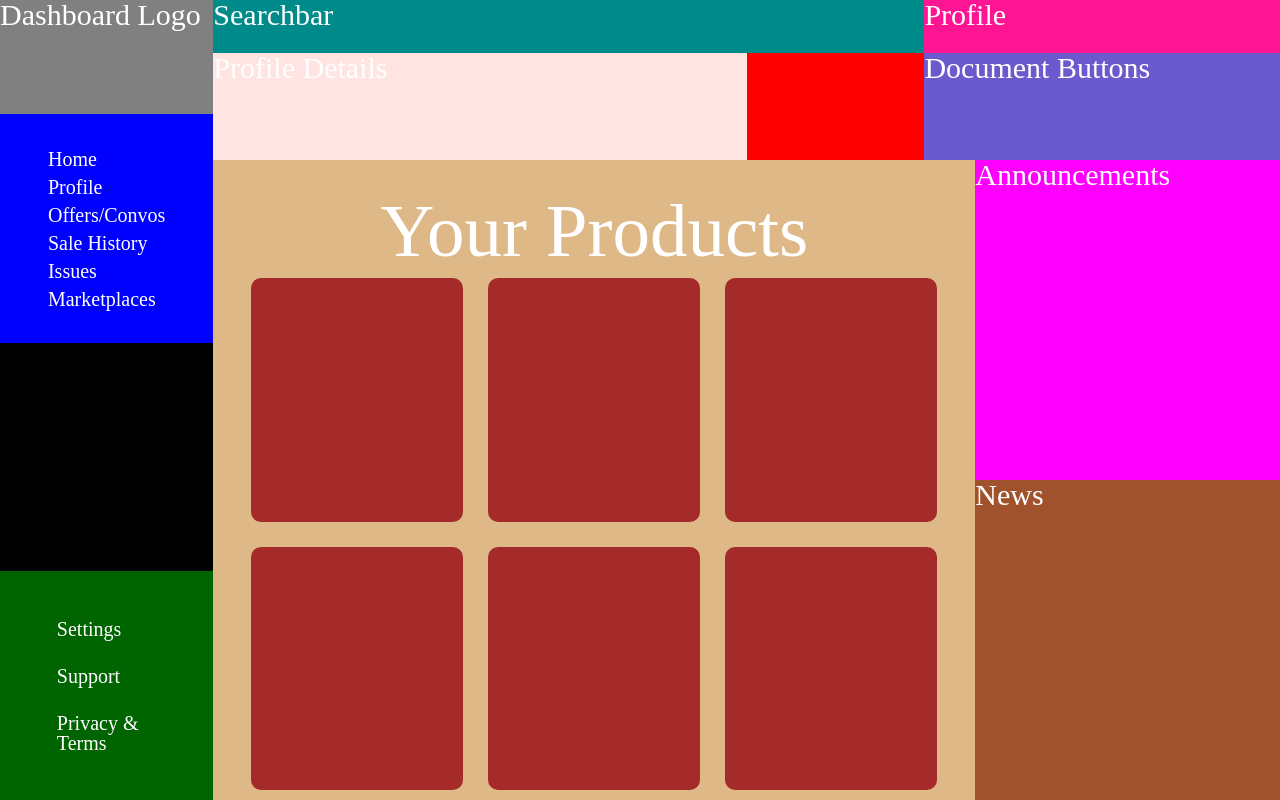
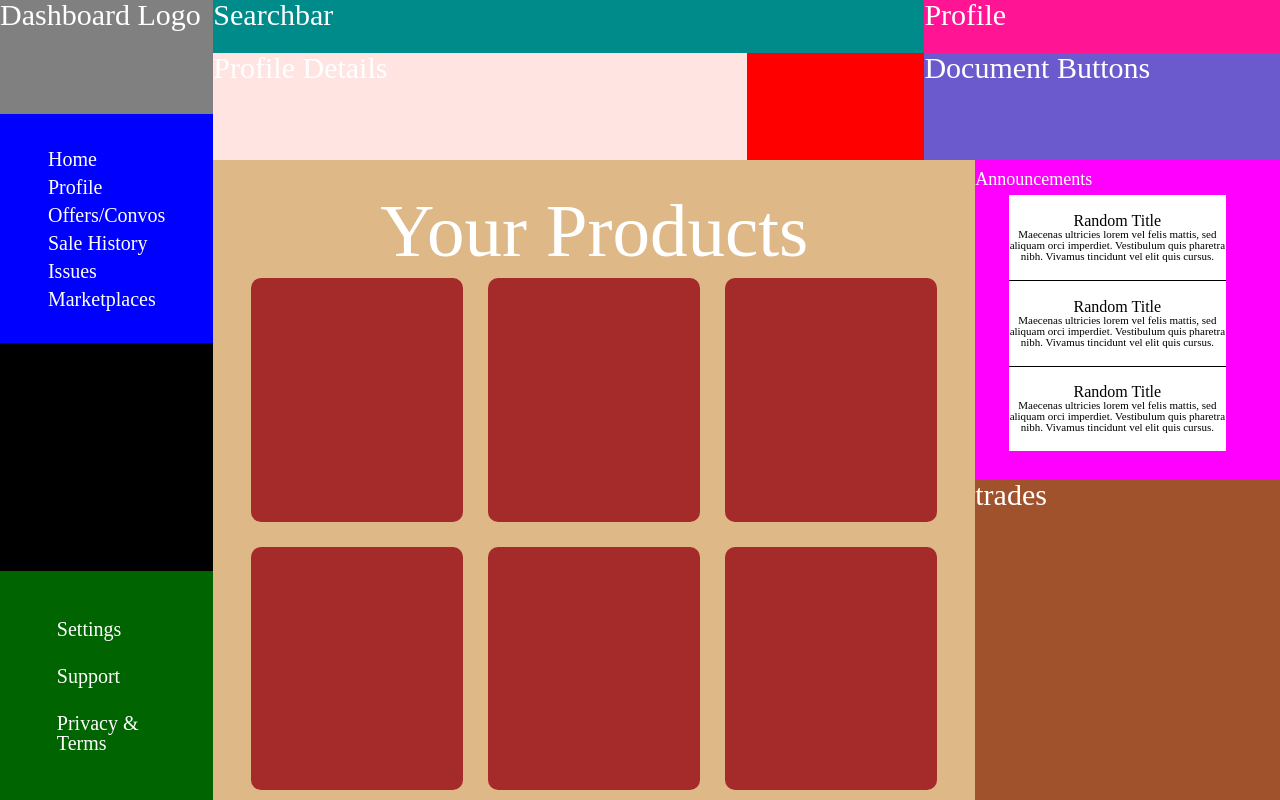
Before and after one commit to krishivga/odinProject, a plain HTML site: page projects/admin_dashboard/index.html in a window 1280 px wide. Drawn offline with Linux system fonts and the light colour scheme.

Commit message:
Finished announcements styling and created html for trades

```diff
--- a/projects/admin_dashboard/index.html
+++ b/projects/admin_dashboard/index.html
@@ -86,8 +86,40 @@
                 </div>
             </div>
         </div>
-        <div class="announcements-container">Announcements</div>
-        <div class="news-container">News</div>
+        <div class="announcements-container">
+            <label class="announcements-title">Announcements</label>
+            <div class="announcements">
+                <div class="announcement-card">
+                    <p class="announcement-title">Random Title</p>
+                    <p class="announcement-content">Maecenas ultricies lorem vel felis mattis, sed aliquam orci imperdiet. Vestibulum quis pharetra nibh. Vivamus tincidunt vel elit quis cursus. </p>
+                </div>
+                <div class="announcement-card">
+                    <p class="announcement-title">Random Title</p>
+                    <p class="announcement-content">Maecenas ultricies lorem vel felis mattis, sed aliquam orci imperdiet. Vestibulum quis pharetra nibh. Vivamus tincidunt vel elit quis cursus. </p>
+                </div>
+                <div class="announcement-card">
+                    <p class="announcement-title">Random Title</p>
+                    <p class="announcement-content">Maecenas ultricies lorem vel felis mattis, sed aliquam orci imperdiet. Vestibulum quis pharetra nibh. Vivamus tincidunt vel elit quis cursus. </p>
+                </div>
+            </div>
+        </div>
+        <div class="trades-container">
+            <label class="trades-title">trades</label>
+            <div class="trades">
+                <div class="trades-card">
+                    <p class="trades-title"></p>
+                    <p class="trades-info"></p>
+                </div>
+                <div class="trades-card">
+                    <p class="trades-title"></p>
+                    <p class="trades-info"></p>
+                </div>
+                <div class="trades-card">
+                    <p class="trades-title"></p>
+                    <p class="trades-info"></p>
+                </div>
+            </div>
+        </div>
     </div>
 </body>
 </html>
--- a/projects/admin_dashboard/style.css
+++ b/projects/admin_dashboard/style.css
@@ -152,7 +152,7 @@ body {
     grid-column: 2/3;
 }
 
-.news-container {
+.trades-container {
     background-color: sienna;
     grid-row: 2/3;
     grid-column: 2/3;
@@ -236,5 +236,51 @@ body {
 /* Card styling */
 
 /* Announcements styling */
+.announcents-container {
+    display: flex;
+    justify-content: space-around;
+    gap: 25px;
+}
 
-/* News styling */
+.announcements-title {
+    font-size: 1.8rem;
+    color: white;
+}
+
+.announcements {
+    display: grid;
+    grid-template-rows: repeat(3, 1fr);
+    grid-template-columns: .4fr 3fr .4fr;
+    height: 80%;
+    width: 90%;
+    border-radius: 10px;
+    padding: 5px;
+}
+
+.announcement-card {
+    background-color: white;
+    display: flex;
+    flex-direction: column;
+    justify-content: center;
+    align-items: center;
+    text-align: center;
+    width: 100%;
+    grid-column: 2/3;
+    border-top: 1px solid black;
+}
+
+.announcement-card:first-of-type {
+    border: none;
+}
+
+.announcement-title {
+    color: black;
+    font-size: 1.6rem;
+}
+
+.announcement-content {
+    color: black;
+    font-size: 1.1rem;
+}
+
+/* trades styling */
```
